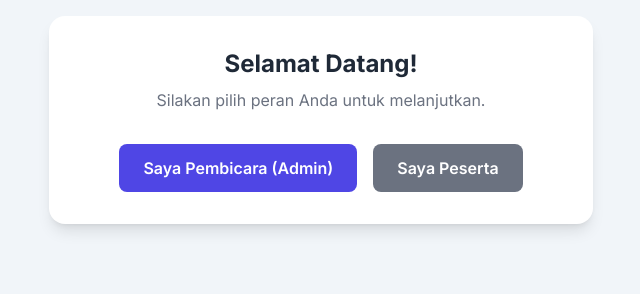
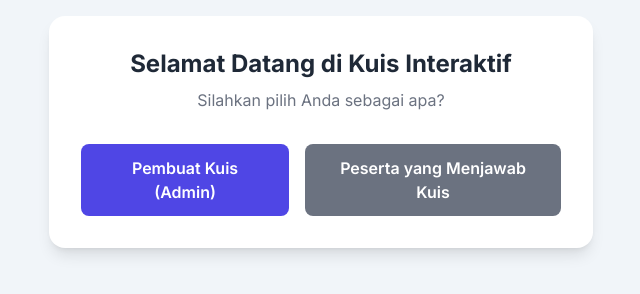
Before and after one commit to masisparmo/kuisinteraktif2, a plain HTML site: page index.html in a window 1280 px wide. Shown: the whole page, without its empty margins (319-959 px from the left). Drawn offline with nearby package versions, Linux system fonts and the light colour scheme.

Commit message:
Update index.html

```diff
--- a/index.html
+++ b/index.html
@@ -32,11 +32,11 @@
 
         <!-- ===== HALAMAN UTAMA (PEMILIHAN ROLE) ===== -->
         <div id="role-selection-page" class="card text-center">
-            <h1 class="text-2xl font-bold text-gray-800">Selamat Datang!</h1>
-            <p class="text-gray-500 mt-2 mb-8">Silakan pilih peran Anda untuk melanjutkan.</p>
+            <h1 class="text-2xl font-bold text-gray-800">Selamat Datang di Kuis Interaktif</h1>
+            <p class="text-gray-500 mt-2 mb-8">Silahkan pilih Anda sebagai apa?</p>
             <div class="flex flex-col sm:flex-row gap-4 justify-center">
-                <button onclick="showAdminLoginPage()" class="btn btn-primary">Saya Pembicara (Admin)</button>
-                <button onclick="showParticipantPage()" class="btn btn-secondary">Saya Peserta</button>
+                <button onclick="showAdminLoginPage()" class="btn btn-primary">Pembuat Kuis (Admin)</button>
+                <button onclick="showParticipantPage()" class="btn btn-secondary">Peserta yang Menjawab Kuis</button>
             </div>
         </div>
 
```
